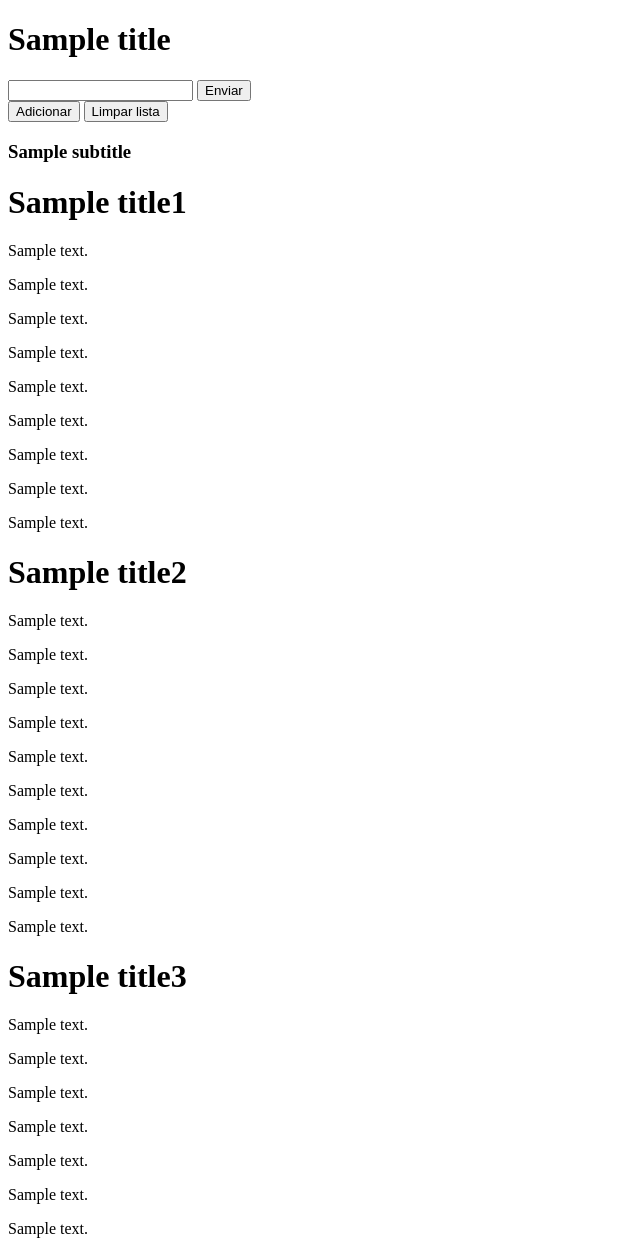
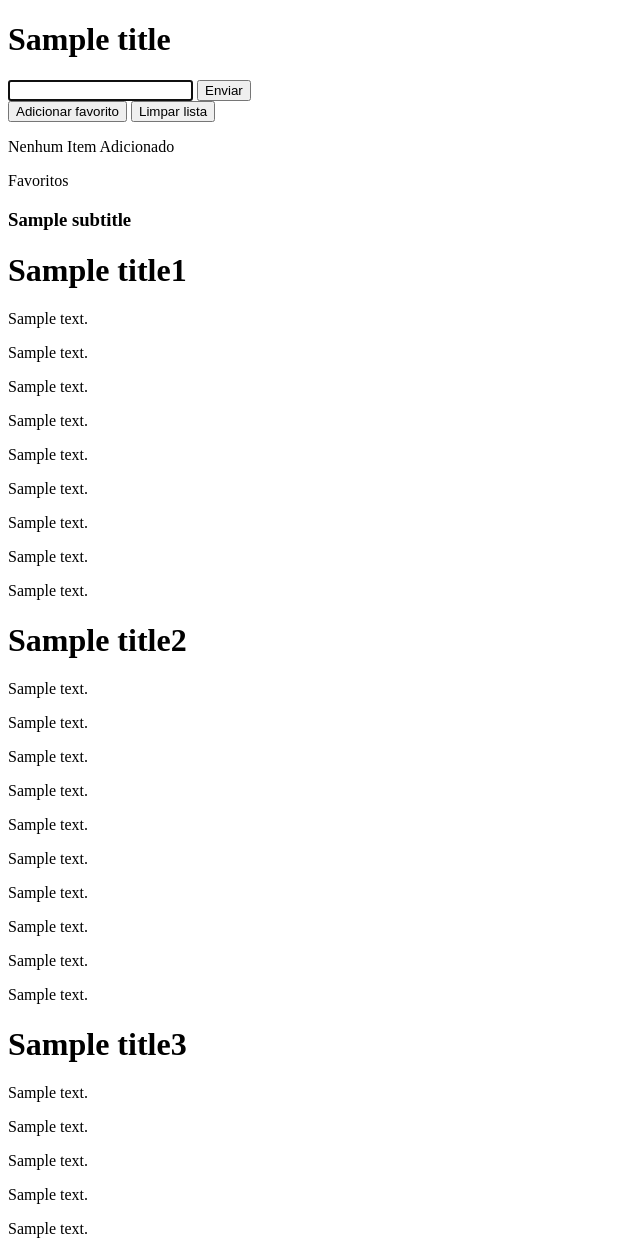
Before and after one commit to ruiftvasques/Trabalho-Lab, a Node server app: template views/welcome.hbs in a window 1280 px wide. Shown: the top 1244 px of the page, without its empty margins (0-640 px from the left). Run offline with Node 20, Linux system fonts and the light colour scheme; the template is opened without the code that fills it: most values are stand-ins (such as "Sample title", 1, 10 or a date in 2020).

Commit message:
versao 3

```diff
--- a/server.js
+++ b/server.js
@@ -174,12 +174,14 @@
 
         request({url:`https://maps.googleapis.com/maps/api/geocode/json?address=${encodedAdress}&key=${GoogleKey}`,
         json: true},(error,response,body) => {
-                if(body.results[0].geometry.location.lat==undefined && body.results[0].geometry.location.lng==undefined){
-                    console.log("rro");
-                }else{
-                var lat=body.results[0].geometry.location.lat;
-                var lng=body.results[0].geometry.location.lng;
-              }
+
+
+          try {
+          var lat=body.results[0].geometry.location.lat;
+          var lng=body.results[0].geometry.location.lng;
+
+
+
                 formatted_address= body.results[0].formatted_address;
                 console.log("latitude:"+lat);
                 console.log("longitude:"+lng);
@@ -294,7 +296,7 @@
 
 
                   //dia ataul
-                  timeD0=dia + "-"+ mes;
+                  //timeD0=dia + "-"+ mes;
                   summary1D0=DSbody.daily.summary;
                   icon1D0=DSbody.daily.icon;
                   summaryD0=DSbody.daily.data[0].summary;
@@ -308,7 +310,7 @@
 
                    //dia 1
 
-                   timeD1=dia + 1+ "-"+ mes;
+
                    summaryD1=DSbody.daily.data[1].summary;
                    iconD1=DSbody.daily.data[1].icon;
                    precipProbabilityD1=DSbody.daily.data[1].precipProbability;
@@ -426,7 +428,7 @@
                   text87:"humidity: "+humidityD0,
                   text88:"windSpeed: "+windSpeedD0,
                   text89:"uvIndex: "+uvIndexD0,
-                  title10:"dia atual"+ timeD1,
+                  title10: timeD1,
                   text90:"summary: "+summaryD1,
                   text91:"icon: "+iconD1,
                   text92:"precipProbability: "+ precipProbabilityD1,
@@ -435,7 +437,7 @@
                   text95:"humidity: "+humidityD1,
                   text96:"windSpeed: "+windSpeedD1,
                   text97:"uvIndex: "+uvIndexD1,
-                  title11:"dia atual"+ timeD1,
+                  title11: timeD2,
                   text100:"summary: "+summaryD2,
                   text101:"icon: "+iconD2,
                   text102:"precipProbability: "+ precipProbabilityD2,
@@ -451,6 +453,15 @@
 
 
               });
+
+            }
+            catch(err) {
+              res.render('welcome.hbs',{
+
+                text1:"O endereço que escreveu é invalido",
+              })
+            }
+
                });
 
 
--- a/views/welcome.hbs
+++ b/views/welcome.hbs
@@ -7,22 +7,33 @@
 <body>
 
     <h1>{{title}}</h1>
+    {{!-- <form action="/">
+    <input type="text" name="local" id="item"/>
+    <button type="submit" id="enviar"> Enviar</button>
+    </form> --}}
 
 
 
 
-    <form action="/">
-    <input type="text" name="local" id="item"/>
-    <button type="submit" id="enviar"> Enviar</button>
-    </form>
 
 
-                <div class="form-group">
-                <button type="submit" id="adicionar" class="btn btn-primary">Adicionar</button>
-                <button type="reset" id="clean"  class="btn btn-secondary">Limpar lista</button>
-              </div>
+  <div class="container">
+              <form action="/">
+                <input type="text" name="local" id="item"/>
+                <button type="submit" id="enviar"> Enviar</button>
+                </form>
 
+          <form  class="form-horizontal">
+          <div class="form-group">
+            <button type="submit" id="adicionar" class="btn btn-primary">Adicionar favorito</button>
+            <button type="reset" id="clean"  class="btn btn-secondary">Limpar lista</button>
+        </div>
+    </form>
+    </div>
 
+   <p id="morada-list-text">Nenhum Item Adicionado</p>
+   <p>Favoritos</p>
+  <p class="list-group" id="morada-list"></p>
 
     <h3>{{subtitle}}</h3>
     <h1>{{title1}}</h1>
@@ -120,10 +131,71 @@
     <p>{{text95}}</p>
     <p>{{text96}}</p>
     <p>{{text97}}</p>
+    <h1>{{title11}}</h1>
+    <p>{{text100}}</p>
+    <p>{{text101}}</p>
+    <p>{{text102}}</p>
+    <p>{{text103}}</p>
+    <p>{{text104}}</p>
+    <p>{{text105}}</p>
+    <p>{{text106}}</p>
+    <p>{{text107}}</p>
 
 
 
+     <script
+        src="https://code.jquery.com/jquery-3.3.1.min.js"
+        integrity="sha256-FgpCb/KJQlLNfOu91ta32o/NMZxltwRo8QtmkMRdAu8="
+        crossorigin="anonymous"></script>
+    <script>
+    $(document).ready(function () {
 
+       $("#morada-list").hide();
+       $("#item").focus();
+
+      /*
+       * check browser supports local storage
+       */
+      if (localStorage) {
+
+        var moradaList_string = localStorage.getItem('moradaList');
+        if (moradaList_string) {
+          $("#morada-list-text").hide();
+          $("#morada-list").show();
+          var moradaList = JSON.parse(moradaList_string);
+          console.log(moradaList);
+          $.each(moradaList, (index, text) => {
+            ("#morada-list").append(`<p class="list-group-item">${text}</p>`);
+
+          });
+        }
+
+        $("form")
+          /*
+           * clear local storage when the form is reseted
+           */
+          .on('reset', function(){
+            console.log('cleaning!...');
+            localStorage.clear();
+            location.reload();
+          })
+          /*
+           * add to local storage when the form is submitted
+           */
+           document.getElementById("adicionar").onclick=function(){
+            var moradaList_string = localStorage.getItem('moradaList');
+            var moradaList =[];
+
+            if(moradaList_string) {
+              moradaList = JSON.parse(moradaList_string);
+            }
+            moradaList.push($("#item").val());
+            localStorage.setItem('moradaList', JSON.stringify(moradaList));
+            console.log(localStorage);
+          }
+      }
+    });
+    </script>
 
 
 </body>
```
